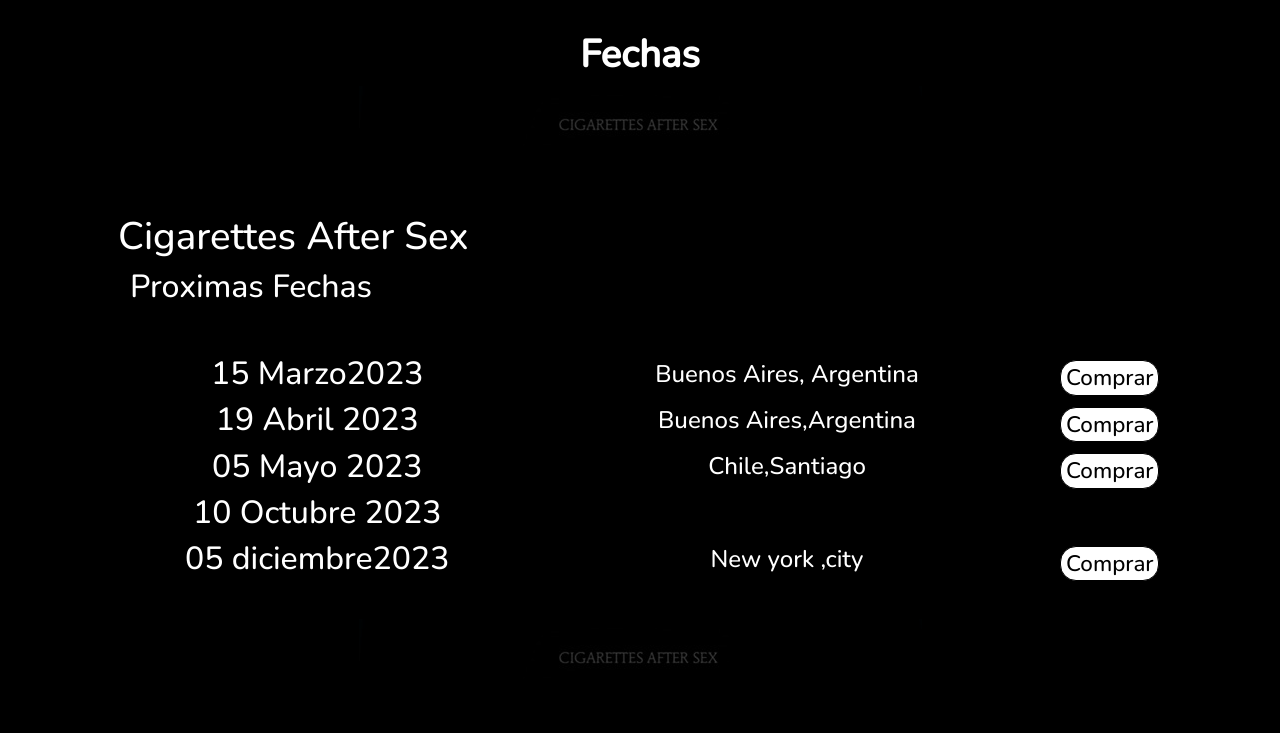
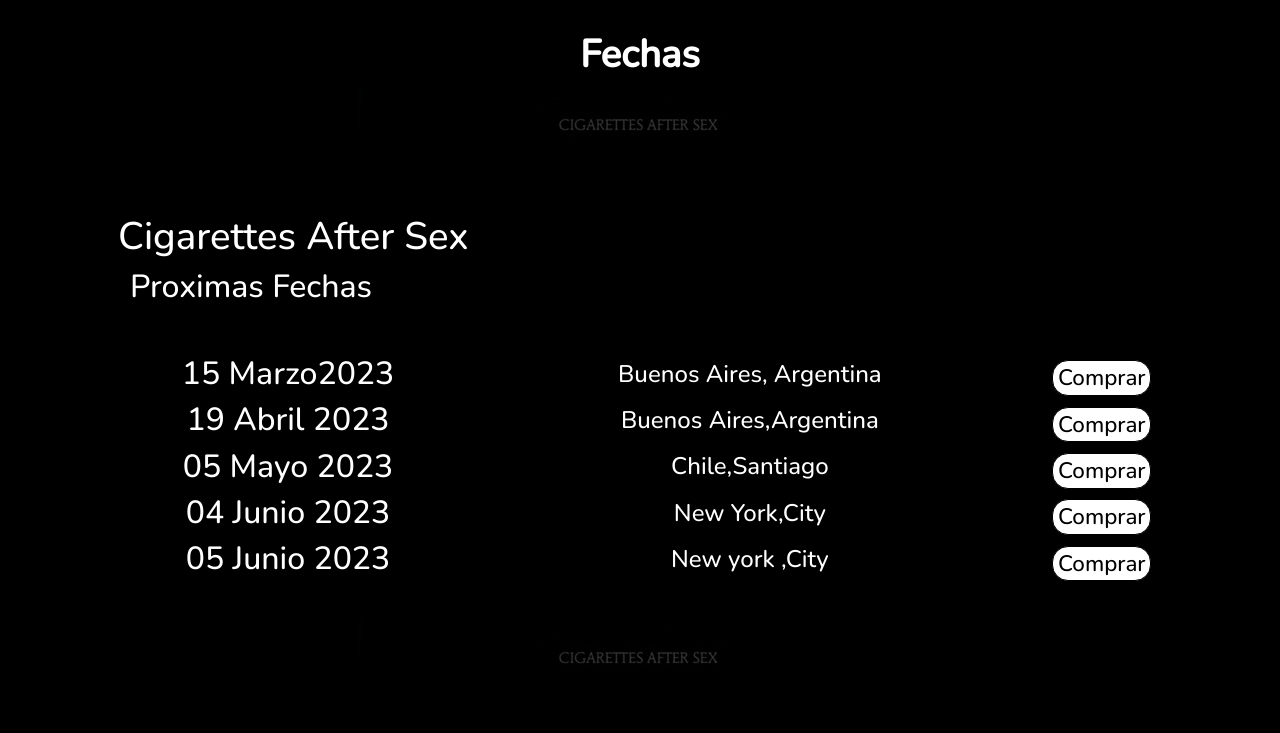
Before and after one commit to YesicaArias/web-CigarettesAftersex, a website: page pages/fechas.html in a window 1280 px wide. Shown: the part 67-800 px from the top of the page. Drawn offline with nearby package versions, Linux system fonts and the light colour scheme.

Commit message:
pagina cas

```diff
--- a/pages/fechas.html
+++ b/pages/fechas.html
@@ -114,15 +114,21 @@
             </tr>
             <tr class="color-black card-tour m-5">
               <th>
-                <h2 id="font-size-card">10 Octubre 2023</h2>
+                <h2 id="font-size-card">04 Junio 2023</h2>
               </th>
+              <th>
+                <h4>New York,City</h4>
+              </th>
+              <th><a href="https://www.allaccess.com.ar/event/cigarettes-after-sex-15-marzo" target="_blank"><button
+                    class="button-tour">Comprar</button></a></th>
+            </tr>
 
             <tr class="color-black card-tour m-5">
               <th>
-                <h2 id="font-size-card">05 diciembre2023</h2>
+                <h2 id="font-size-card">05 Junio 2023</h2>
               </th>
               <th>
-                <h4>New york ,city </h4>
+                <h4>New york ,City </h4>
               </th>
               <th><a href="https://www.allaccess.com.ar/event/cigarettes-after-sex-15-marzo" target="_blank"><button
                     class="button-tour"> Comprar</button></a></th>
```
Also changed, not shown: pages/videos.html (+2 -2 lines).
